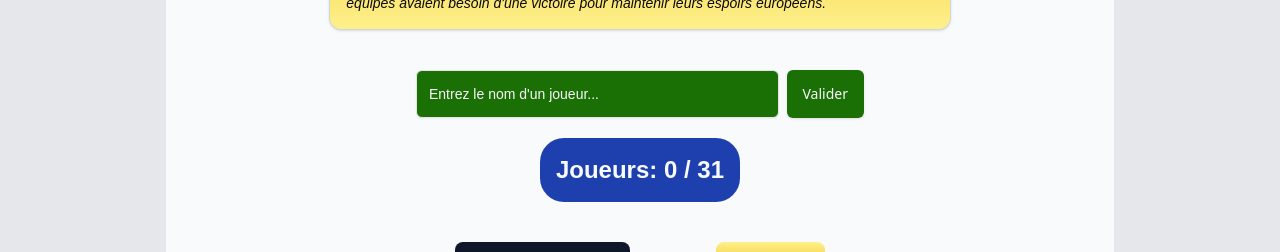
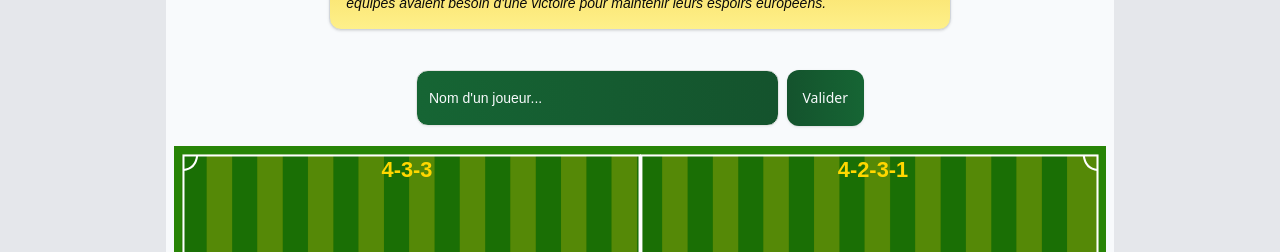
Before and after one commit to babbbass/Classik-Games, a Next.js app: page /match/1 in a window 1280 px wide. Shown: the part 330-582 px from the top of the page. Built offline with nearby package versions, Linux system fonts and the light colour scheme; no server answers.

Commit message:
field above score

```diff
--- a/components/GuessPlayer.tsx
+++ b/components/GuessPlayer.tsx
@@ -76,11 +76,8 @@ export function GuessPlayer({ players, teams }: GuessPlayerProps) {
 
   return (
     <div className='mt-4'>
-      <PlayerInput
-        onSubmit={handleGuess}
-        placeholder="Entrez le nom d'un joueur..."
-      />
-
+      <PlayerInput onSubmit={handleGuess} placeholder="Nom d'un joueur..." />
+      <SoccerField guessedPlayers={guessedPlayers} teams={teams} />
       <ScoreDisplay score={score} total={playersConcat.length} />
       <div className='flex gap-2 w-full max-w-md mx-auto justify-around mb-5 mt-10'>
         <button
@@ -110,7 +107,6 @@ export function GuessPlayer({ players, teams }: GuessPlayerProps) {
         </button>
       </div>
       <OtherMatchesButton />
-      <SoccerField guessedPlayers={guessedPlayers} teams={teams} />
     </div>
   )
 }
--- a/components/PlayerInput.tsx
+++ b/components/PlayerInput.tsx
@@ -21,18 +21,18 @@ export const PlayerInput = ({ onSubmit, placeholder }: PlayerInputProps) => {
   return (
     <form
       onSubmit={handleSubmit}
-      className='flex gap-2 w-full max-w-md mx-auto mt-10 mb-5 z-50 sticky right-2 left-2 top-1'
+      className='flex gap-2 w-full max-w-md mx-auto mt-10 mb-5 z-50 sticky right-2 left-2 top-1 items-center'
     >
       <Input
         type='text'
         value={playerName}
         onChange={(e) => setPlayerName(e.target.value)}
         placeholder={placeholder}
-        className='flex-1 text-xs sm:text-base bg-grass text-slate-50 h-12 placeholder:text-slate-50'
+        className='flex-1 text-base bg-gradient-to-r from-green-800 to-green-900 text-slate-50 h-14 placeholder:text-slate-50 rounded-xl'
       />
       <Button
         type='submit'
-        className='bg-grass text-slate-50 hover:text-slate-50 font-sans h-12'
+        className='bg-gradient-to-l from-green-800 to-green-900 text-slate-50 hover:text-slate-50 font-sans h-14 rounded-xl'
       >
         Valider
       </Button>
--- a/components/ScoreDisplay.tsx
+++ b/components/ScoreDisplay.tsx
@@ -5,8 +5,8 @@ interface ScoreDisplayProps {
 
 export const ScoreDisplay = ({ score, total }: ScoreDisplayProps) => {
   return (
-    <div className='w-fit text-2xl mx-auto font-semibold text-slate-50 bg-blue-800 rounded-3xl p-4 text-center'>
-      Joueurs: {score} / {total}
+    <div className='w-fit text-lg mx-auto text-slate-50 bg-blue-800 rounded-3xl p-3 text-center'>
+      Trouvés: {score} / {total}
     </div>
   )
 }
```
